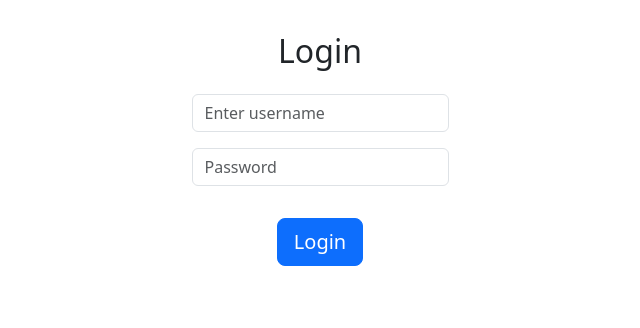
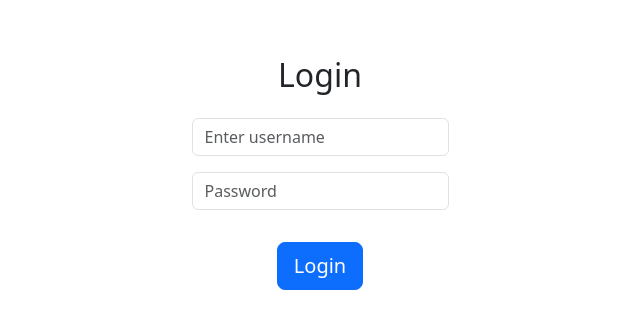
Before and after one commit to burakakgun1/Dummy, a React (Vite) app: page /login in a window 1280 px wide. Shown: the top 328 px of the page, without its empty margins (320-960 px from the left). Built offline with nearby package versions, Linux system fonts and the light colour scheme.

Commit message:
hizalama

```diff
--- a/src/ProductsPage.tsx
+++ b/src/ProductsPage.tsx
@@ -130,7 +130,7 @@ const ProductsPage: React.FC = () => {
   };
 
   return (
-    <div style={{ minHeight: "100vh" }}>
+    <div className="container mt-4" style={{ minHeight: "100vh" }}>
       <Row className="mb-1 align-items-center">
         <Col md={4}>
           <Form.Group controlId="formSearch">
--- a/src/RecipesPage.tsx
+++ b/src/RecipesPage.tsx
@@ -45,7 +45,7 @@ const RecipesPage: React.FC = () => {
   };
 
   return (
-    <div className="container mt-5">
+    <div className="container mt-4">
       <Form.Group controlId="formSearch" className="d-flex justify-content-center">
         <Form.Control
           className="my-3"
--- a/src/login.tsx
+++ b/src/login.tsx
@@ -38,7 +38,7 @@ const Login: React.FC = () => {
     };
 
     return (
-        <div className="d-flex flex-column justify-content-center align-items-center">
+        <div className="mt-4 d-flex flex-column justify-content-center align-items-center">
             <h2>Login</h2>
             <Form onSubmit={handleSubmit}>
                 <Form.Group controlId="formBasicUsername">
```
